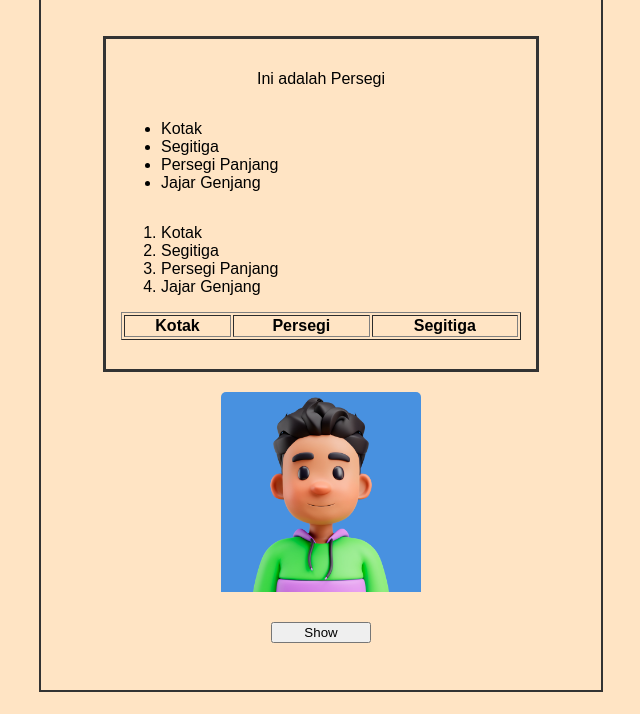
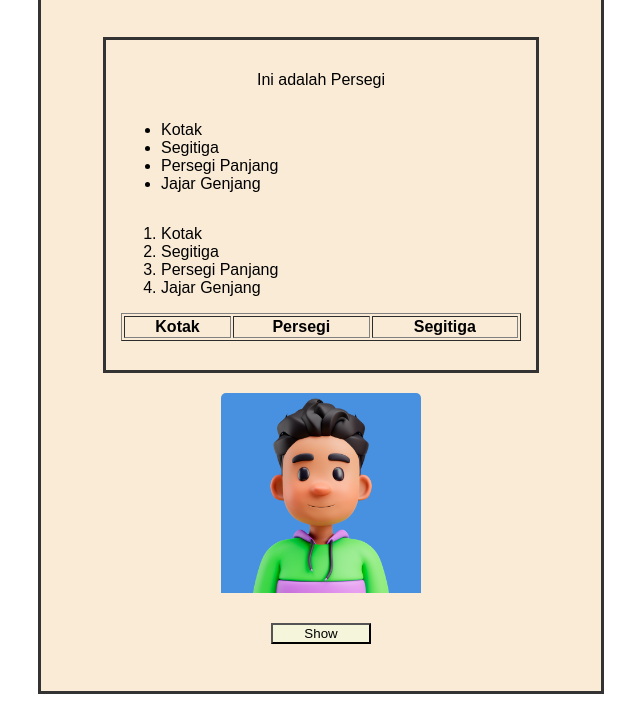
Before and after one commit to MuhamadHilalFakhri/Exercise1_151, a plain HTML site: page index.html in a window 1280 px wide. Shown: the part 142-856 px from the top of the page, without its empty margins (319-959 px from the left). Drawn offline with Linux system fonts and the light colour scheme.

Commit message:
perubahan dikit

```diff
--- a/style.css
+++ b/style.css
@@ -4,16 +4,17 @@ body {
     margin: 0;
     padding: 0;
     box-sizing: border-box;
-    background-color: bisque;
+    background-color: #ffff;
   }
   div {
     width: 500px;
     height: 750px;
     margin: 20px auto;
-    border: 2px solid #333;
+    border: 3px solid #333;
     padding: 30px;
     display: flex;
     flex-direction: column;
+    background-color: antiquewhite;
   }
   h1{
     width: 200px;
@@ -66,4 +67,5 @@ body {
     margin-left: 200px;
     margin-top: 10px;
     margin-right: 200px;
+    background-color: beige;
   }
```
